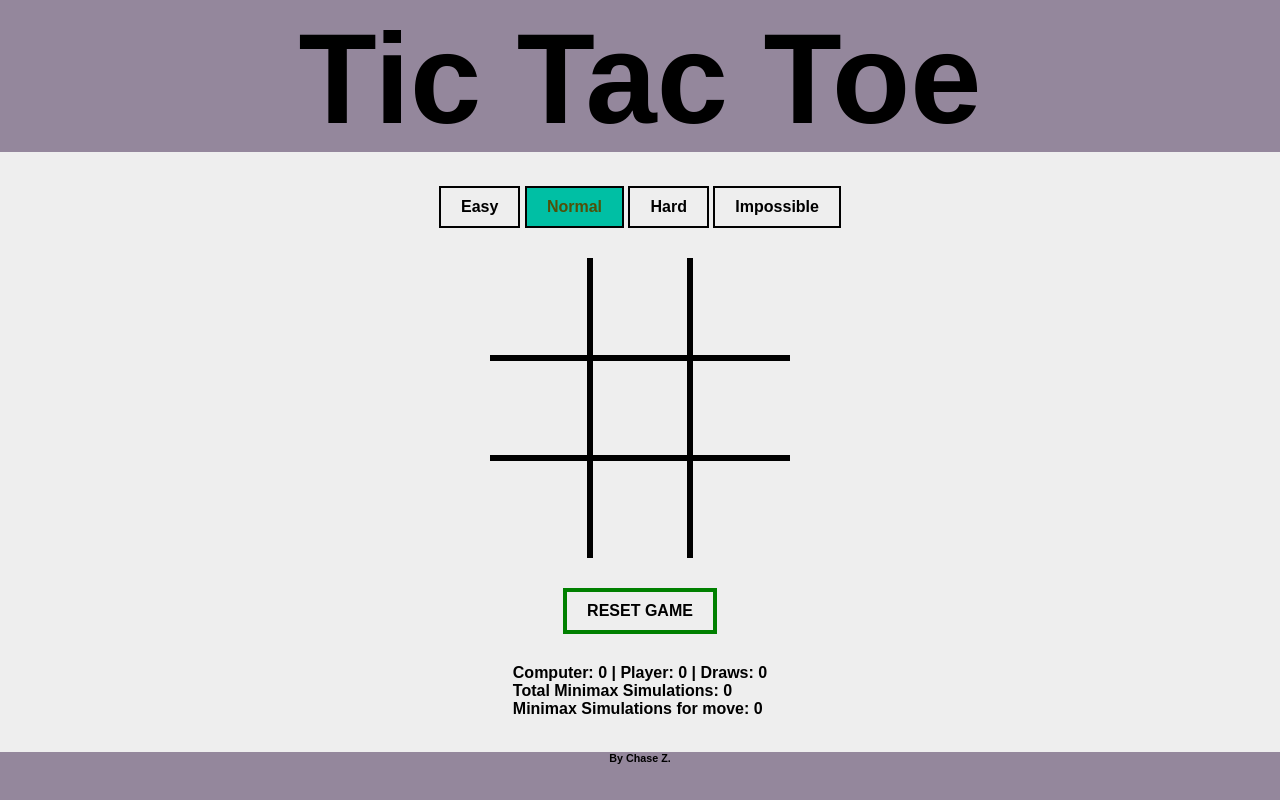
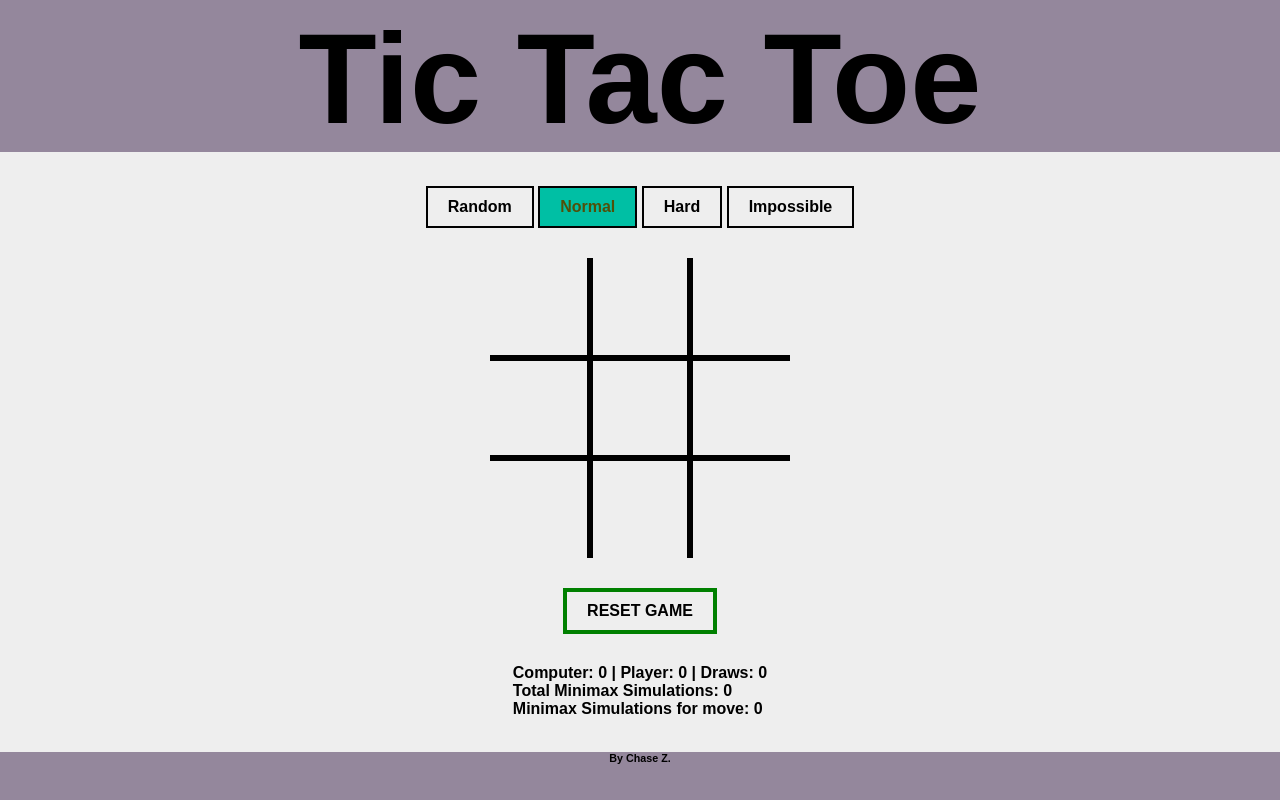
Before and after one commit to HumnResources/TicTacToe, a website: page public/game.html in a window 1280 px wide. Drawn offline with Linux system fonts and the light colour scheme.

Commit message:
Update game.html

```diff
--- a/public/game.html
+++ b/public/game.html
@@ -17,7 +17,7 @@
     <h3 style="text-align: center;margin-top: 5px; font-size: 10vw;">Tic Tac Toe</h1>
     <div class="container">
         <div class="difficulty">
-            <button id="random" onclick="select_difficulty('random')">Easy</button>
+            <button id="random" onclick="select_difficulty('random')">Random</button>
             <button id="normal" onclick="select_difficulty('normal')">Normal</button>
             <button id="hard" onclick="select_difficulty('hard')">Hard</button>
             <button id="impossible" onclick="select_difficulty('impossible')">Impossible</button>
```
